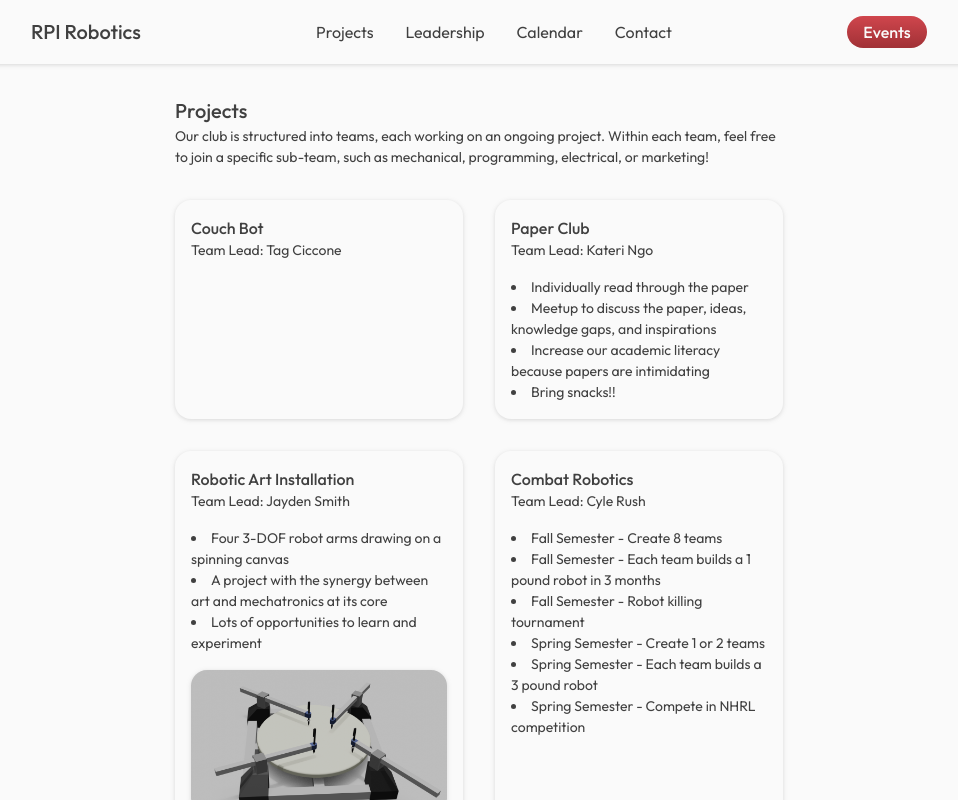
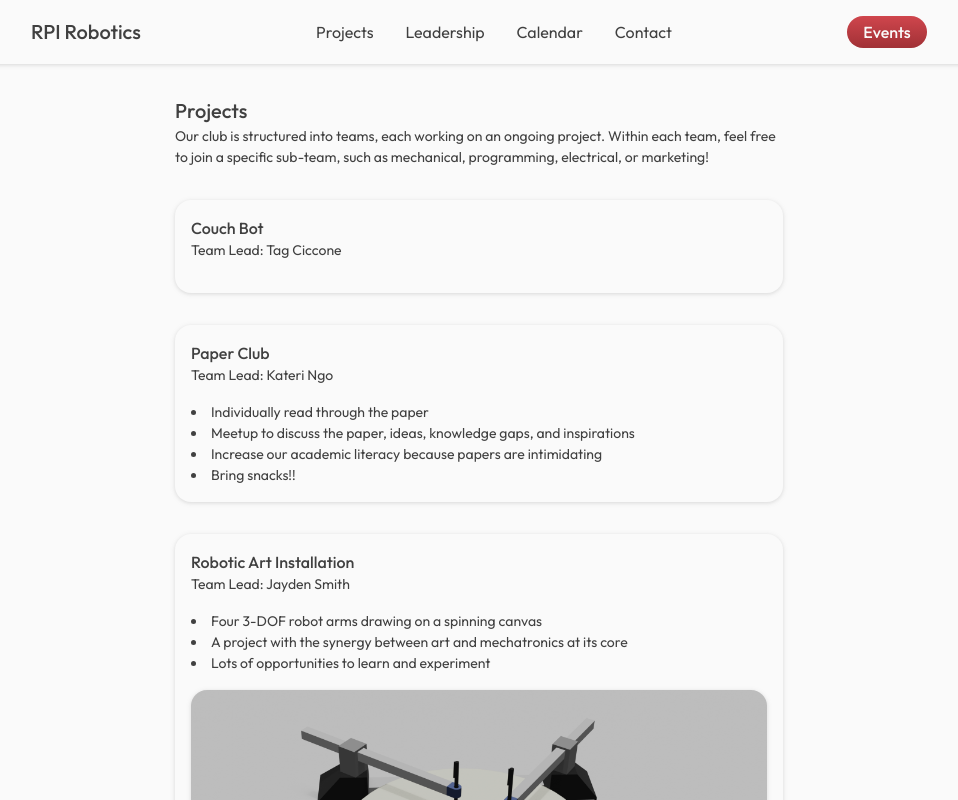
Before and after one commit to haydenheroux/rpi-robotics-website, a React (Vite) app: page / in a window 1280 px wide. Shown: the top 800 px of the page, without its empty margins (161-1119 px from the left). Built offline with nearby package versions, Linux system fonts and the light colour scheme.

Commit message:
Revert two-columns.

```diff
--- a/src/App.tsx
+++ b/src/App.tsx
@@ -15,7 +15,7 @@ function App() {
           mechanical, programming, electrical, or marketing!
         </p>
         <div className="block h-8"></div>
-        <div className="grid lg:grid-cols-2 gap-8">
+        <div className="grid gap-8">
           <ProjectCard name="Couch Bot" teamLead="Tag Ciccone" />
           <ProjectCard
             name="Paper Club"
```
